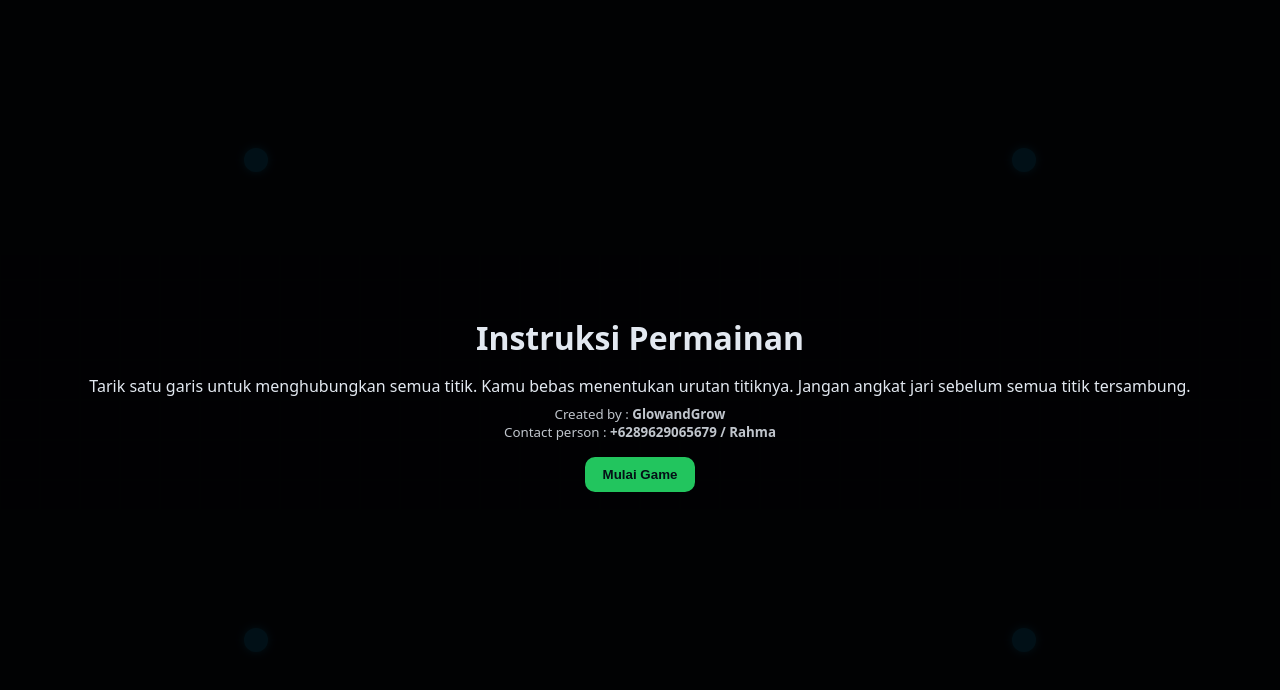
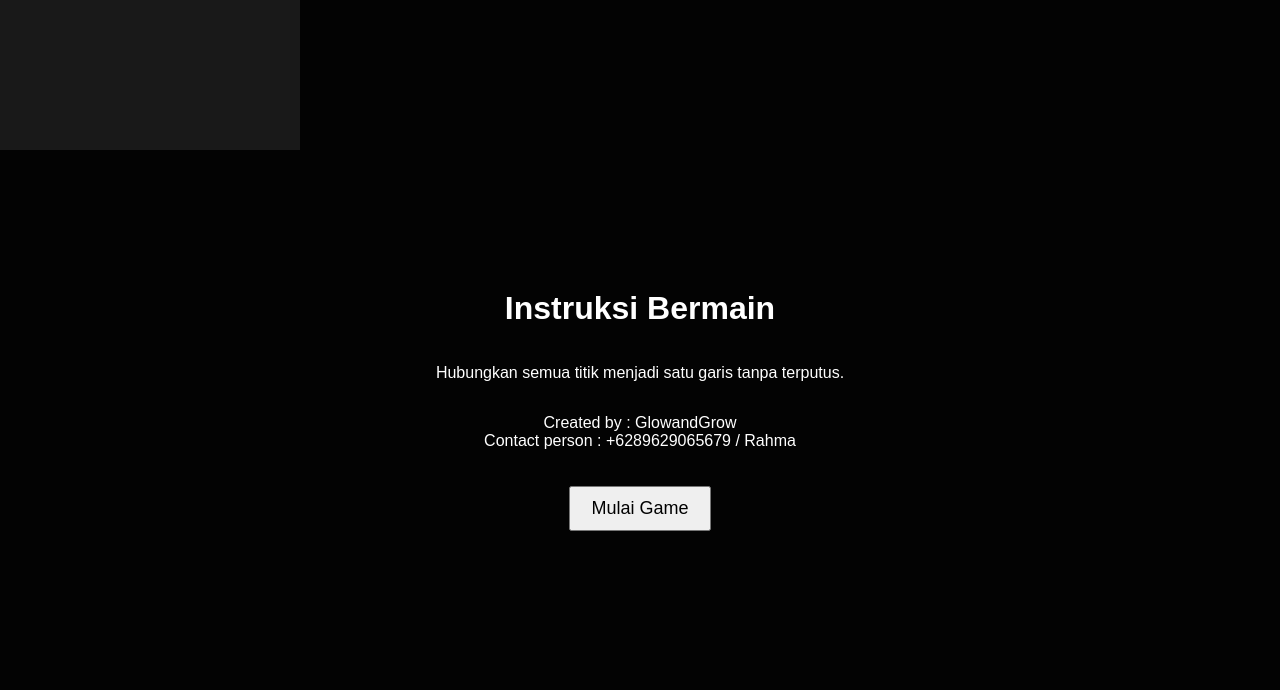
Before and after one commit to irawanpro/game-susun-kata-hewan, a plain HTML site: page index.html in a window 1280 px wide. Drawn offline with Linux system fonts and the light colour scheme.

Commit message:
Update index.html

```diff
--- a/index.html
+++ b/index.html
@@ -1,260 +1,197 @@
-<!doctype html>
 
+<!DOCTYPE html>
 <html lang="id">
 <head>
-  <meta charset="utf-8" />
-  <meta name="viewport" content="width=device-width, initial-scale=1.0, maximum-scale=1.0, user-scalable=no" />
-  <meta name="theme-color" content="#0f172a" />
-  <title>One Line Draw – 20 Level (Landscape)</title>
+<meta charset="UTF-8">
+<meta name="viewport" content="width=device-width, initial-scale=1.0, user-scalable=no">
+<title>Sambung Garis</title>
 <style>
-    html, body { height: 100%; margin: 0; background:#0f172a; color:#e2e8f0; overflow: hidden; font-family: system-ui, -apple-system, Segoe UI, Roboto, Ubuntu, Cantarell, 'Helvetica Neue', Arial; }
-    canvas { display:block; width:100%; height:100%; touch-action:none; background:#0b1220; }
-    #instructions, #overlay {
-      position: fixed; inset: 0; display:flex; flex-direction:column; align-items:center; justify-content:center; text-align:center; padding:24px; z-index:20; background:rgba(0,0,0,.9);
+  html, body {
+    margin: 0;
+    padding: 0;
+    background: #222;
+    overflow: hidden;
+    height: 100%;
+    touch-action: none;
   }
-    #overlay { display:none; }
-    h1,h2,p{ margin:8px 0; }
-    button { margin-top:16px; padding:10px 18px; border:none; border-radius:10px; font-weight:700; background:#22c55e; color:#041016; cursor:pointer; }
-    small { opacity:.85; }
-    .toast { position: fixed; left:50%; bottom:28px; transform:translateX(-50%); background:#111827; color:#e5e7eb; padding:8px 12px; border-radius:8px; font-size:12px; opacity:0; transition:opacity .2s; z-index: 25; }
-    .toast.show{ opacity:1; }
+  #gameCanvas {
+    display: block;
+    background: #fff;
+  }
+  #overlay {
+    position: absolute;
+    inset: 0;
+    background: rgba(0,0,0,0.9);
+    color: #fff;
+    display: flex;
+    flex-direction: column;
+    justify-content: center;
+    align-items: center;
+    text-align: center;
+    font-family: sans-serif;
+    z-index: 10;
+  }
+  button {
+    margin-top: 20px;
+    padding: 10px 20px;
+    font-size: 18px;
+  }
 </style>
 </head>
 <body>
-  <canvas id="game"></canvas>  <div id="instructions">
-    <h1>Instruksi Permainan</h1>
-    <p>Tarik satu garis untuk menghubungkan semua titik. Kamu bebas menentukan urutan titiknya. Jangan angkat jari sebelum semua titik tersambung.</p>
-    <small>Created by : <b>GlowandGrow</b><br>Contact person : <b>+6289629065679 / Rahma</b></small>
+
+<canvas id="gameCanvas"></canvas>
+
+<div id="overlay">
+  <h1>Instruksi Bermain</h1>
+  <p>Hubungkan semua titik menjadi satu garis tanpa terputus.</p>
+  <p>Created by : GlowandGrow<br>
+     Contact person : +6289629065679 / Rahma</p>
   <button id="startBtn">Mulai Game</button>
-  </div>  <div id="overlay">
-    <h2 id="overlayTitle">Level Selesai!</h2>
-    <p id="overlayDesc"></p>
-    <div>
-      <button id="nextBtn">Lanjut Level Berikutnya</button>
-      <button id="restartBtn" style="display:none; margin-left:8px; background:#38bdf8;">Main dari Level 1</button>
 </div>
-  </div>  <div class="toast" id="toast">Belum semua titik tersambung</div><script>
-// ===== Anti zoom (pinch & ctrl-zoom)
-window.addEventListener('wheel', (e) => { if (e.ctrlKey) e.preventDefault(); }, { passive:false });
-['gesturestart','gesturechange','gestureend'].forEach(ev => window.addEventListener(ev, e=>e.preventDefault(), {passive:false}));
 
-// ===== Canvas setup
-const canvas = document.getElementById('game');
+<script>
+const canvas = document.getElementById('gameCanvas');
 const ctx = canvas.getContext('2d');
-let W=0, H=0, DPR=1;
-function resizeCanvas(){
-  const dpr = Math.max(1, Math.min(2, window.devicePixelRatio||1));
-  DPR = dpr; const wrap = canvas; const w = wrap.clientWidth, h = wrap.clientHeight;
-  canvas.width = Math.floor(w*dpr); canvas.height = Math.floor(h*dpr);
-  canvas.style.width = w+'px'; canvas.style.height = h+'px';
-  W = w; H = h; ctx.setTransform(dpr,0,0,dpr,0,0); draw();
-}
-window.addEventListener('resize', resizeCanvas);
+let points = [];
+let visited = [];
+let lines = [];
+let currentLevel = 0;
 
-// ===== Level definitions (20 pola, koordinat relatif 0..1)
 const levels = [
-  // 1. Persegi
-  [ {x:.2,y:.2},{x:.8,y:.2},{x:.8,y:.8},{x:.2,y:.8} ],
-  // 2. Persegi panjang 6 titik
-  [ {x:.2,y:.3},{x:.5,y:.2},{x:.8,y:.3},{x:.8,y:.7},{x:.5,y:.8},{x:.2,y:.7} ],
-  // 3. Segitiga
-  [ {x:.2,y:.8},{x:.8,y:.8},{x:.5,y:.2} ],
-  // 4. X (salib miring)
-  [ {x:.2,y:.2},{x:.8,y:.8},{x:.8,y:.2},{x:.2,y:.8},{x:.5,y:.5} ],
-  // 5. Plus (+)
-  [ {x:.5,y:.2},{x:.5,y:.8},{x:.2,y:.5},{x:.8,y:.5},{x:.5,y:.5} ],
-  // 6. Zigzag 1
-  [ {x:.2,y:.3},{x:.35,y:.6},{x:.5,y:.3},{x:.65,y:.6},{x:.8,y:.3} ],
-  // 7. Wajik (diamond)
-  [ {x:.5,y:.2},{x:.8,y:.5},{x:.5,y:.8},{x:.2,y:.5} ],
-  // 8. Pentagon sederhana
-  [ {x:.5,y:.18},{x:.78,y:.38},{x:.67,y:.78},{x:.33,y:.78},{x:.22,y:.38} ],
-  // 9. Hexagon
-  [ {x:.3,y:.25},{x:.7,y:.25},{x:.85,y:.55},{x:.7,y:.85},{x:.3,y:.85},{x:.15,y:.55} ],
-  // 10. Bintang 5 titik (outline)
-  [ {x:.5,y:.15},{x:.6,y:.45},{x:.9,y:.45},{x:.65,y:.62},{x:.75,y:.9},{x:.5,y:.72},{x:.25,y:.9},{x:.35,y:.62},{x:.1,y:.45},{x:.4,y:.45} ],
-  // 11. Spiral kotak (titik)
-  [ {x:.2,y:.2},{x:.8,y:.2},{x:.8,y:.8},{x:.3,y:.8},{x:.3,y:.3},{x:.7,y:.3},{x:.7,y:.7},{x:.4,y:.7},{x:.4,y:.4} ],
-  // 12. S-curve titik
-  [ {x:.2,y:.3},{x:.35,y:.2},{x:.5,y:.35},{x:.65,y:.5},{x:.5,y:.65},{x:.35,y:.8},{x:.2,y:.7},{x:.8,y:.7} ],
-  // 13. Cluster acak 7
-  [ {x:.25,y:.25},{x:.4,y:.35},{x:.7,y:.3},{x:.6,y:.6},{x:.35,y:.7},{x:.15,y:.55},{x:.85,y:.75} ],
-  // 14. Tangga
-  [ {x:.25,y:.25},{x:.45,y:.25},{x:.45,y:.4},{x:.6,y:.4},{x:.6,y:.55},{x:.75,y:.55} ],
-  // 15. Rumah
-  [ {x:.25,y:.7},{x:.75,y:.7},{x:.75,y:.45},{x:.5,y:.25},{x:.25,y:.45} ],
-  // 16. Panah kanan
-  [ {x:.25,y:.5},{x:.6,y:.5},{x:.5,y:.35},{x:.8,y:.5},{x:.5,y:.65} ,{x:.6,y:.5} ],
-  // 17. Hati (aproksimasi)
-  [ {x:.3,y:.35},{x:.4,y:.25},{x:.5,y:.35},{x:.6,y:.25},{x:.7,y:.35},{x:.5,y:.75},{x:.3,y:.35},{x:.7,y:.35} ],
-  // 18. Lingkaran 8 titik
-  [ {x:.5,y:.15},{x:.7,y:.22},{x:.82,y:.4},{x:.7,y:.68},{x:.5,y:.75},{x:.3,y:.68},{x:.18,y:.4},{x:.3,y:.22} ],
-  // 19. Chevron ganda
-  [ {x:.2,y:.35},{x:.35,y:.5},{x:.5,y:.35},{x:.65,y:.5},{x:.8,y:.35} ],
-  // 20. Grid 3x3
-  [ {x:.25,y:.25},{x:.5,y:.25},{x:.75,y:.25},{x:.25,y:.5},{x:.5,y:.5},{x:.75,y:.5},{x:.25,y:.75},{x:.5,y:.75},{x:.75,y:.75} ],
+  // 20 level koordinat relatif (0-1)
+  [{x:0.2,y:0.2},{x:0.8,y:0.2},{x:0.8,y:0.8},{x:0.2,y:0.8}], // persegi
+  [{x:0.5,y:0.2},{x:0.8,y:0.8},{x:0.2,y:0.8}], // segitiga
+  [{x:0.2,y:0.2},{x:0.8,y:0.4},{x:0.2,y:0.6},{x:0.8,y:0.8}], // zigzag
+  [{x:0.5,y:0.2},{x:0.65,y:0.3},{x:0.8,y:0.5},{x:0.65,y:0.7},{x:0.5,y:0.8},{x:0.35,y:0.7},{x:0.2,y:0.5},{x:0.35,y:0.3}], // lingkaran sederhana
+  [{x:0.5,y:0.2},{x:0.6,y:0.5},{x:0.8,y:0.5},{x:0.65,y:0.65},{x:0.7,y:0.85},{x:0.5,y:0.72},{x:0.3,y:0.85},{x:0.35,y:0.65},{x:0.2,y:0.5},{x:0.4,y:0.5}], // bintang sederhana
+  // sisanya bentuk variasi
+  [{x:0.2,y:0.2},{x:0.5,y:0.2},{x:0.8,y:0.2},{x:0.8,y:0.5},{x:0.8,y:0.8},{x:0.5,y:0.8},{x:0.2,y:0.8},{x:0.2,y:0.5}],
+  [{x:0.3,y:0.3},{x:0.7,y:0.3},{x:0.7,y:0.7},{x:0.3,y:0.7}],
+  [{x:0.1,y:0.5},{x:0.5,y:0.1},{x:0.9,y:0.5},{x:0.5,y:0.9}],
+  [{x:0.2,y:0.4},{x:0.4,y:0.2},{x:0.6,y:0.2},{x:0.8,y:0.4},{x:0.8,y:0.6},{x:0.6,y:0.8},{x:0.4,y:0.8},{x:0.2,y:0.6}],
+  [{x:0.5,y:0.1},{x:0.9,y:0.5},{x:0.5,y:0.9},{x:0.1,y:0.5}],
+  [{x:0.3,y:0.3},{x:0.7,y:0.3},{x:0.7,y:0.7},{x:0.3,y:0.7},{x:0.5,y:0.5}],
+  [{x:0.2,y:0.2},{x:0.8,y:0.2},{x:0.8,y:0.8},{x:0.2,y:0.8},{x:0.5,y:0.5}],
+  [{x:0.25,y:0.25},{x:0.75,y:0.25},{x:0.75,y:0.75},{x:0.25,y:0.75}],
+  [{x:0.15,y:0.15},{x:0.85,y:0.15},{x:0.85,y:0.85},{x:0.15,y:0.85}],
+  [{x:0.5,y:0.2},{x:0.7,y:0.4},{x:0.5,y:0.6},{x:0.3,y:0.4}],
+  [{x:0.2,y:0.3},{x:0.8,y:0.3},{x:0.8,y:0.7},{x:0.2,y:0.7}],
+  [{x:0.4,y:0.4},{x:0.6,y:0.4},{x:0.6,y:0.6},{x:0.4,y:0.6}],
+  [{x:0.3,y:0.5},{x:0.5,y:0.3},{x:0.7,y:0.5},{x:0.5,y:0.7}],
+  [{x:0.25,y:0.25},{x:0.75,y:0.25},{x:0.75,y:0.75},{x:0.25,y:0.75},{x:0.5,y:0.5}],
+  [{x:0.1,y:0.1},{x:0.9,y:0.1},{x:0.9,y:0.9},{x:0.1,y:0.9}]
 ];
 
-let currentLevel = 0;
-let nodes = [];
-let visitedIdx = new Set();
-let drawing = false;
-let currentPath = [];
-
-function loadLevel(i){
-  currentLevel = i % levels.length;
-  nodes = levels[currentLevel];
-  visitedIdx = new Set();
-  currentPath = [];
-  drawing = false;
+function resizeCanvas() {
+  canvas.width = window.innerWidth;
+  canvas.height = window.innerHeight;
   draw();
 }
 
-// ===== Rendering
-function draw(){
-  ctx.clearRect(0,0,canvas.width,canvas.height);
-  // grid halus
-  ctx.save(); ctx.globalAlpha=.12; ctx.strokeStyle='#334155';
-  for(let x=0;x<W;x+=40){ ctx.beginPath(); ctx.moveTo(x,0); ctx.lineTo(x,H); ctx.stroke(); }
-  for(let y=0;y<H;y+=40){ ctx.beginPath(); ctx.moveTo(0,y); ctx.lineTo(W,y); ctx.stroke(); }
-  ctx.restore();
+function scalePoints(level) {
+  return level.map(p => ({
+    x: p.x * canvas.width,
+    y: p.y * canvas.height
+  }));
+}
 
-  // path
-  if (currentPath.length>0){
-    ctx.lineJoin='round'; ctx.lineCap='round'; ctx.lineWidth=8; ctx.strokeStyle='#22c55e';
-    ctx.beginPath(); ctx.moveTo(currentPath[0].x, currentPath[0].y);
-    for(let i=1;i<currentPath.length;i++) ctx.lineTo(currentPath[i].x, currentPath[i].y);
+function loadLevel(idx) {
+  points = scalePoints(levels[idx]);
+  visited = [];
+  lines = [];
+  draw();
+}
+
+function draw() {
+  ctx.clearRect(0, 0, canvas.width, canvas.height);
+  ctx.fillStyle = "#000";
+  ctx.font = "20px sans-serif";
+  ctx.fillText(`Level ${currentLevel+1} / ${levels.length}`, 10, 30);
+
+  ctx.strokeStyle = "blue";
+  ctx.lineWidth = 3;
+  ctx.beginPath();
+  for (let line of lines) {
+    ctx.moveTo(line[0].x, line[0].y);
+    ctx.lineTo(line[1].x, line[1].y);
+  }
   ctx.stroke();
-  }
-  // nodes
-  nodes.forEach((n,idx)=>{
-    const x=n.x*W, y=n.y*H;
-    ctx.beginPath(); ctx.arc(x,y,12,0,Math.PI*2);
-    ctx.fillStyle = visitedIdx.has(idx)? '#22c55e' : '#0ea5e9';
-    ctx.shadowColor = '#0ea5e9'; ctx.shadowBlur = visitedIdx.has(idx)? 0:8; ctx.fill(); ctx.shadowBlur=0;
+
+  points.forEach((p,i) => {
+    ctx.beginPath();
+    ctx.arc(p.x, p.y, 10, 0, Math.PI*2);
+    ctx.fillStyle = visited.includes(i) ? "green" : "red";
+    ctx.fill();
   });
 }
 
-function screenToLocal(e){
-  const rect = canvas.getBoundingClientRect();
-  if (e.touches && e.touches[0]) return { x: e.touches[0].clientX-rect.left, y: e.touches[0].clientY-rect.top };
-  return { x: e.clientX-rect.left, y: e.clientY-rect.top };
-}
+let isDrawing = false;
+let lastPoint = null;
 
-function nodeAt(x,y){
-  for(let i=0;i<nodes.length;i++){
-    const nx=nodes[i].x*W, ny=nodes[i].y*H; const dx=x-nx, dy=y-ny;
-    if (Math.hypot(dx,dy) < 20) return i;
-  }
-  return -1;
-}
-
-// ===== Input handlers (free order, single stroke)
-canvas.addEventListener('pointerdown', (e)=>{
-  const {x,y}=screenToLocal(e);
-  const idx = nodeAt(x,y);
-  if (idx!==-1){
-    drawing = true; currentPath=[{x:nodes[idx].x*W,y:nodes[idx].y*H}]; visitedIdx = new Set([idx]); draw();
-  }
-});
-canvas.addEventListener('pointermove', (e)=>{
-  if(!drawing) return; const {x,y}=screenToLocal(e);
-  // tambahkan titik jalur agar garis tidak putus-putus
-  const last = currentPath[currentPath.length-1];
-  const dx=x-last.x, dy=y-last.y; if (dx*dx+dy*dy>4) currentPath.push({x,y});
-  const idx = nodeAt(x,y);
-  if (idx!==-1 && !visitedIdx.has(idx)){
-    visitedIdx.add(idx);
-    // snap ke titik agar path rapi
-    currentPath.push({x:nodes[idx].x*W, y:nodes[idx].y*H});
-    if (visitedIdx.size===nodes.length){ winLevel(); }
-  }
+canvas.addEventListener('touchstart', e => {
+  e.preventDefault();
+  const t = e.touches[0];
+  const idx = getPointIndex(t.clientX, t.clientY);
+  if (idx !== -1) {
+    isDrawing = true;
+    visited.push(idx);
+    lastPoint = points[idx];
     draw();
-});
-window.addEventListener('pointerup', ()=>{
-  if(!drawing) return; drawing=false;
-  if (visitedIdx.size < nodes.length){
-    // gagal, reset level tapi tetap landscape
-    toast('Belum semua titik tersambung');
-    currentPath=[]; visitedIdx=new Set(); draw();
   }
 });
 
-// ===== Overlay & Level flow
-const overlay = document.getElementById('overlay');
-const overlayTitle = document.getElementById('overlayTitle');
-const overlayDesc = document.getElementById('overlayDesc');
-const nextBtn = document.getElementById('nextBtn');
-const restartBtn = document.getElementById('restartBtn');
-
-function winLevel(){
-  drawing=false;
-  const isLast = currentLevel === levels.length-1;
-  overlayTitle.textContent = isLast? 'Semua Level Selesai!': `Level ${currentLevel+1} Selesai!`;
-  overlayDesc.textContent = isLast? 'Keren! Kamu menuntaskan 20 pola.' : `Siap ke Level ${currentLevel+2}?`;
-  nextBtn.style.display = isLast? 'none':'inline-block';
-  restartBtn.style.display = isLast? 'inline-block':'none';
-  overlay.style.display='flex';
+canvas.addEventListener('touchmove', e => {
+  e.preventDefault();
+  if (!isDrawing) return;
+  const t = e.touches[0];
+  const idx = getPointIndex(t.clientX, t.clientY);
+  if (idx !== -1 && !visited.includes(idx)) {
+    lines.push([lastPoint, points[idx]]);
+    visited.push(idx);
+    lastPoint = points[idx];
+    draw();
+    if (visited.length === points.length) {
+      setTimeout(nextLevel, 1000);
     }
-
-nextBtn.addEventListener('click', ()=>{
-  overlay.style.display='none';
-  loadLevel(currentLevel+1);
-});
-restartBtn.addEventListener('click', ()=>{
-  overlay.style.display='none';
-  loadLevel(0);
-});
-
-// ===== Toast helper
-const toastEl = document.getElementById('toast');
-let toastTimer=null;
-function toast(msg){
-  toastEl.textContent=msg; toastEl.classList.add('show');
-  clearTimeout(toastTimer); toastTimer=setTimeout(()=>toastEl.classList.remove('show'), 1200);
-}
-
-// ===== Fullscreen + kunci landscape & menjaga tetap aktif
-async function enterFullscreenLandscape(){
-  const elem = document.documentElement;
-  try { await (elem.requestFullscreen?.call(elem) || elem.webkitRequestFullscreen?.call(elem)); } catch {}
-  try { await screen.orientation?.lock('landscape'); } catch {}
-}
-
-// auto-correct orientasi bila berubah
-window.addEventListener('orientationchange', async ()=>{
-  if (screen.orientation?.type?.startsWith('portrait')){
-    try { await screen.orientation.lock('landscape'); } catch {}
   }
 });
 
-// Tangani tombol Back agar tidak keluar/mereset
-history.replaceState({game:true}, '');
-window.addEventListener('popstate', (e)=>{
-  if (e.state && e.state.game){
-    history.pushState({game:true}, '');
-    draw();
-  } else {
-    history.pushState({game:true}, '');
-  }
+canvas.addEventListener('touchend', () => {
+  isDrawing = false;
+  lastPoint = null;
 });
 
-// Pause/resume menjaga state
-let wasDrawing=false;
-document.addEventListener('visibilitychange', ()=>{
-  if (document.hidden){ wasDrawing=drawing; drawing=false; }
-  else { drawing=wasDrawing; draw(); }
+function getPointIndex(x, y) {
+  return points.findIndex(p => Math.hypot(p.x - x, p.y - y) < 15);
+}
+
+function nextLevel() {
+  currentLevel++;
+  if (currentLevel >= levels.length) {
+    alert("Selamat! Semua pola selesai.");
+    currentLevel = 0;
+  }
+  loadLevel(currentLevel);
+}
+
+window.addEventListener('resize', () => {
+  setTimeout(resizeCanvas, 200);
+});
+window.addEventListener('orientationchange', () => {
+  setTimeout(resizeCanvas, 200);
 });
 
-// ===== Start flow
-const instr = document.getElementById('instructions');
-document.getElementById('startBtn').addEventListener('click', async ()=>{
-  await enterFullscreenLandscape();
-  instr.style.display='none';
+document.getElementById('startBtn').addEventListener('click', async () => {
+  document.getElementById('overlay').style.display = 'none';
+  if (canvas.requestFullscreen) await canvas.requestFullscreen();
+  if (screen.orientation && screen.orientation.lock) {
+    try { await screen.orientation.lock('landscape'); } catch(e){}
+  }
+  resizeCanvas();
+  loadLevel(currentLevel);
 });
+</script>
 
-// boot
-resizeCanvas();
-loadLevel(0);
-</script></body>
+</body>
   </html>
```
Lines whose indentation alone changed are shown as unchanged.
